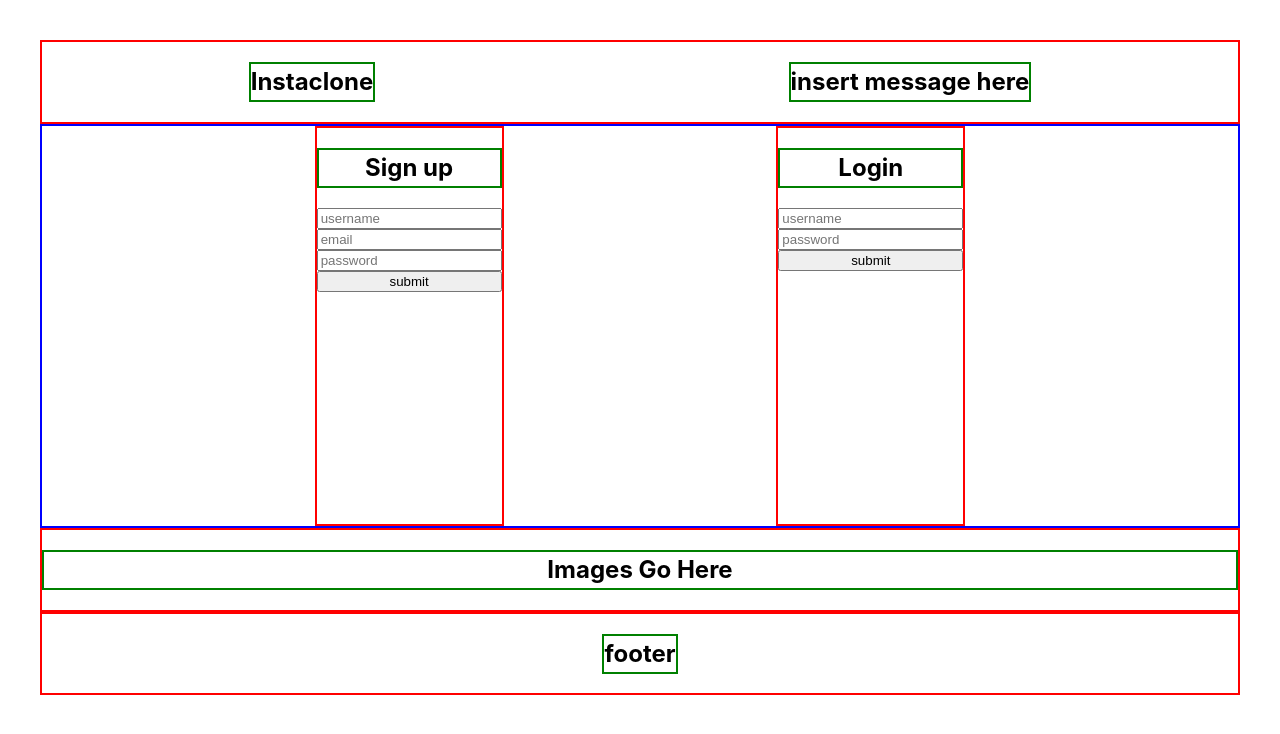
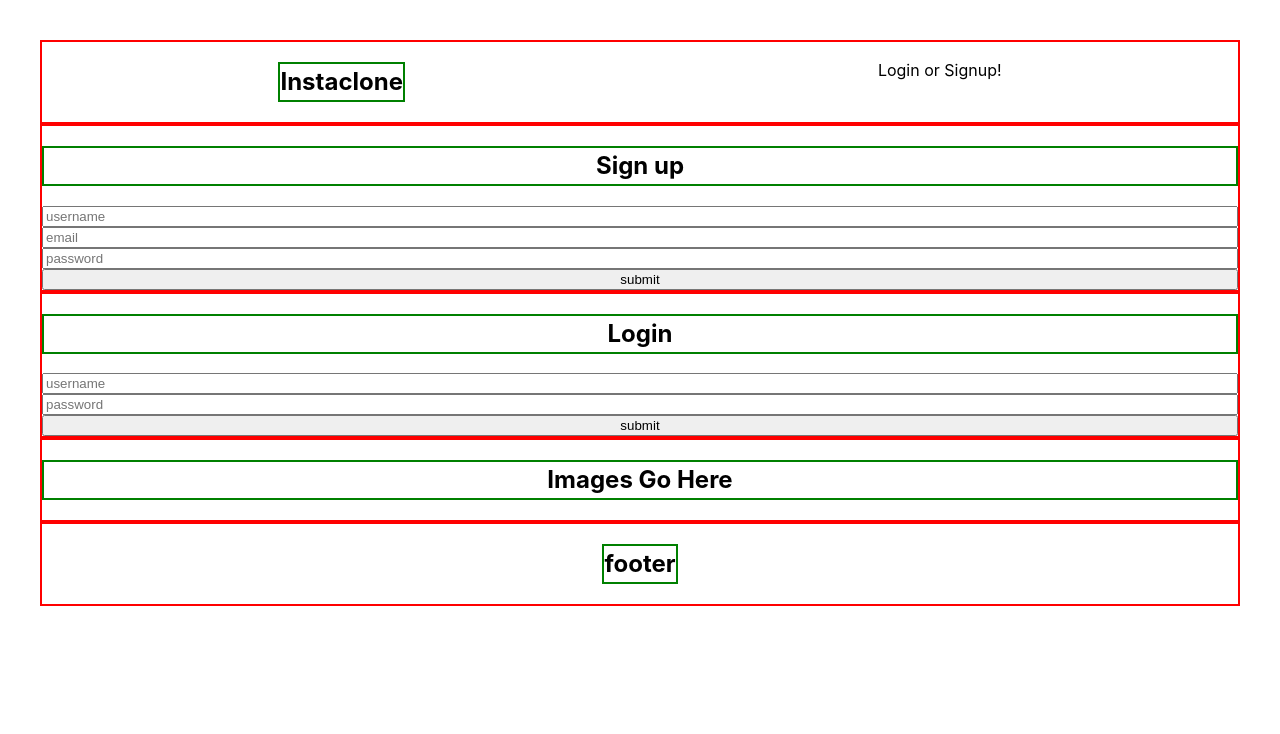
Before and after one commit to Rowan12628/m55-week10-frontend, a React (Vite) app: page / in a window 1280 px wide. Shown: the top 734 px of the page. Built offline with nearby package versions, Linux system fonts and the light colour scheme.

Commit message:
feature: message change on signup

```diff
--- a/src/App.jsx
+++ b/src/App.jsx
@@ -1,11 +1,28 @@
 import "./App.css";
 
 import Layout from "./components/layout/Layout";
+import Signup from "./components/logOrSign/signup/Signup";
+import Login from "./components/logOrSign/login/Login";
+
+import { useState } from "react";
 
 function App() {
+  const [isLoggedIn, setIsLoggedIn] = useState(false);
+  const [userLogged, setUserLogged] = useState(null);
+
+  const setLogSign = {
+    isLoggedIn,
+    setIsLoggedIn,
+    userLogged,
+    setUserLogged,
+  };
+
   return (
     <>
-      <Layout />
+      <Layout userLogged={userLogged}>
+        <Signup setLogSign={setLogSign} />
+        <Login setLogSign={setLogSign} />
+      </Layout>
     </>
   );
 }
--- a/src/components/header/Header.jsx
+++ b/src/components/header/Header.jsx
@@ -1,11 +1,15 @@
 import "./Header.css";
 
-const Header = () => {
+const Header = ({ userLogged }) => {
   return (
     <>
       <header className="headerWrap">
         <h2>Instaclone</h2>
-        <h2>insert message here</h2>
+        {!userLogged ? (
+          <p>Login or Signup!</p>
+        ) : (
+          <p>Hello, {userLogged.username} </p>
+        )}
       </header>
     </>
   );
--- a/src/components/layout/Layout.jsx
+++ b/src/components/layout/Layout.jsx
@@ -2,17 +2,16 @@ import "./Layout.css";
 
 import Header from "../header/Header";
 import Footer from "../footer/Footer";
-import LogOrSign from "../logOrSign/LogOrSign/LogOrSign";
 import ImageDisplay from "../imageDisplay/ImageDisplay";
 
-const Layout = () => {
+const Layout = ({ children, userLogged }) => {
   return (
-    <>
-      <Header />
-      <LogOrSign />
+    <div>
+      <Header userLogged={userLogged} />
+      {children}
       <ImageDisplay />
       <Footer />
-    </>
+    </div>
   );
 };
 
--- a/src/components/logOrSign/LogOrSign/LogOrSign.css
+++ b/src/components/logOrSign/LogOrSign/LogOrSign.css
@@ -1,6 +1,6 @@
-.logSignWrap {
+/* .logSignWrap {
   border: 2px solid blue;
   display: flex;
   height: 50vh;
   justify-content: space-evenly;
-}
+} */
--- a/src/components/logOrSign/LogOrSign/LogOrSign.jsx
+++ b/src/components/logOrSign/LogOrSign/LogOrSign.jsx
@@ -1,15 +1,15 @@
-import Login from "../login/Login";
-import Signup from "../signup/Signup";
+// import Login from "../login/Login";
+// import Signup from "../signup/Signup";
 
-import "./LogOrSign.css";
+// import "./LogOrSign.css";
 
-const LogOrSign = () => {
-  return (
-    <div className="logSignWrap">
-      <Signup />
-      <Login />
-    </div>
-  );
-};
+// const LogOrSign = ({ setLogSign }) => {
+//   return (
+//     <div className="logSignWrap">
+//       <Signup setLogSign={setLogSign} />
+//       <Login setLogSign={setLogSign} />
+//     </div>
+//   );
+// };
 
-export default LogOrSign;
+// export default LogOrSign;
--- a/src/components/logOrSign/signup/Signup.jsx
+++ b/src/components/logOrSign/signup/Signup.jsx
@@ -5,7 +5,7 @@ import { signup } from "../../../utils/fetch";
 import { useState } from "react";
 import { changeHandler } from "../../../utils/helpers";
 
-const Signup = () => {
+const Signup = ({ setLogSign }) => {
   const [username, setUsername] = useState("");
   const [email, setEmail] = useState("");
   const [password, setPassword] = useState("");
@@ -16,6 +16,9 @@ const Signup = () => {
 
     const data = await signup(username, email, password);
     console.log("data in signup: ", data);
+
+    setLogSign.setIsLoggedIn(true);
+    setLogSign.setUserLogged({ username });
   };
 
   return (
--- a/src/utils/helpers.js
+++ b/src/utils/helpers.js
@@ -1,3 +1,8 @@
 export const changeHandler = (event, setter) => {
   setter(event.target.value);
 };
+
+export const logOrSignSets = () => {
+  const [isLoggedIn, setIsLoggedIn] = useState(false);
+  const [userLogged, setUserLogged] = useState(null);
+};
```
